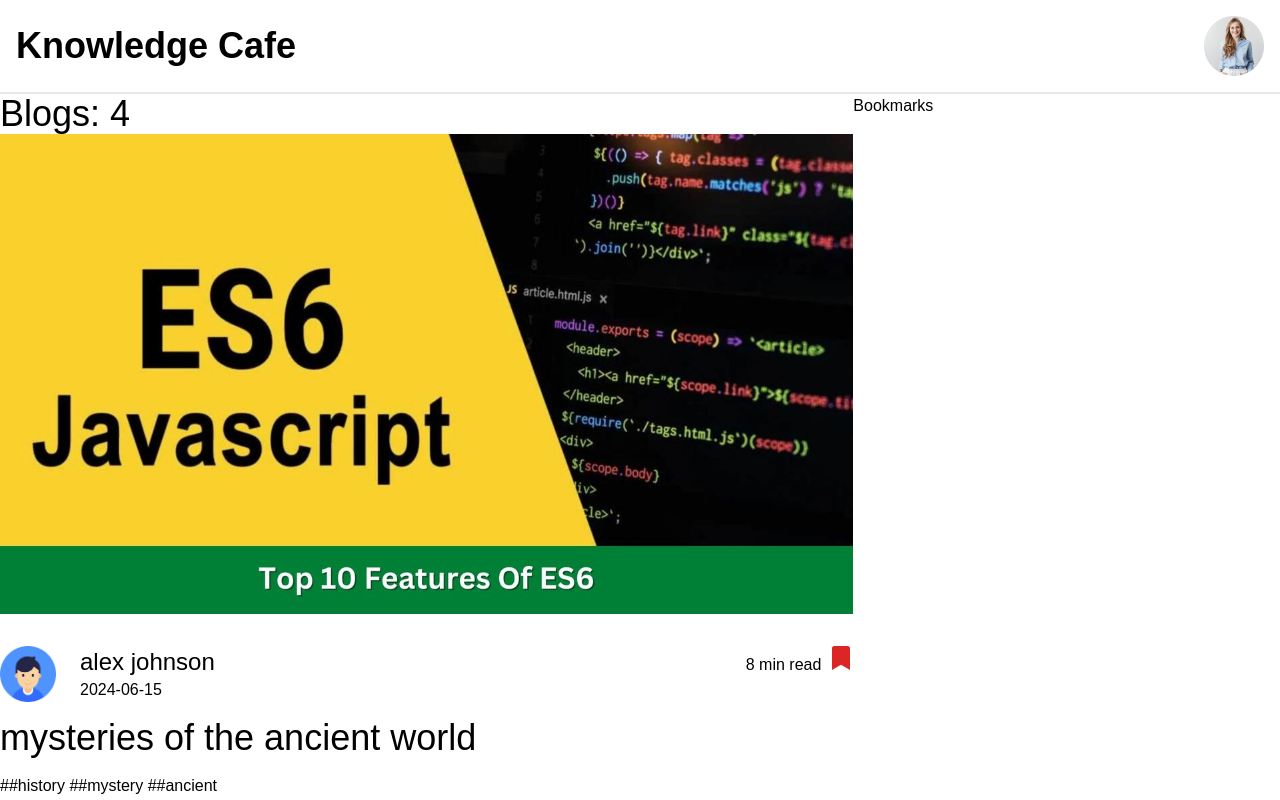
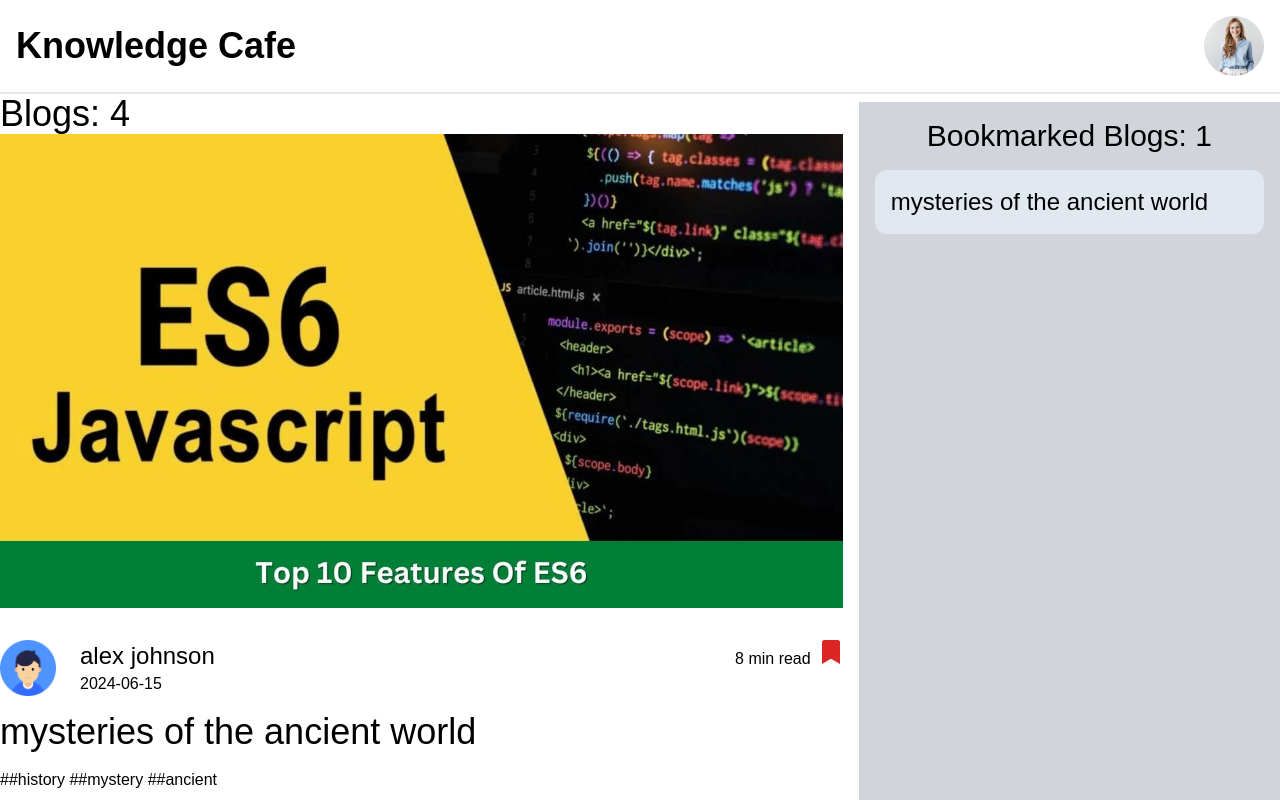
Before and after one commit to salman-ibne-shofi/react-knowledge-cafe, a React (Vite) app: page / in a window 1280 px wide. Both pictures are taken after a click on the button 841 px from the left and 657 px from the top of the page. Shown: the top 800 px of the page. Built offline with nearby package versions, Linux system fonts and the light colour scheme.

Commit message:
handle bookmark state and display bookmark

```diff
--- a/src/App.jsx
+++ b/src/App.jsx
@@ -8,7 +8,8 @@ function App() {
    const [bookmarks, setBookmarks] = useState([]);
 
     const handleAddToBookmark = blog =>{
-        console.log('bookmark adding soon');
+        const newBookmarks = [...bookmarks, blog];
+        setBookmarks(newBookmarks);
     }
 
   return (
@@ -16,7 +17,7 @@ function App() {
       <Header></Header>
       <main className='md:flex max-w-7xl mx-auto'>
       <Blogs handleAddToBookmark={handleAddToBookmark}></Blogs>
-      <Bookmarks></Bookmarks>
+      <Bookmarks bookmarks={bookmarks}></Bookmarks>
       </main>
     </>
   )
--- a/src/Components/Blog/Blog.jsx
+++ b/src/Components/Blog/Blog.jsx
@@ -29,7 +29,7 @@ const Blog = ({ blog, handleAddToBookmark }) => {
 				<div>
 					<span className="">{reading_time} min read</span>
 					<button
-						onClick={handleAddToBookmark}
+						onClick={() => handleAddToBookmark(blog)}
 						className="ml-2 text-2xl text-red-600"
 					>
 						<FaBookmark></FaBookmark>
@@ -51,6 +51,8 @@ const Blog = ({ blog, handleAddToBookmark }) => {
 
 Blog.propTypes = {
 	blog: PropTypes.object.isRequired,
+    handleAddToBookmark: PropTypes.func
+
 };
 
 export default Blog;
--- /dev/null
+++ b/src/Components/Bookmark/Bookmark.jsx
@@ -0,0 +1,16 @@
+import PropTypes from 'prop-types';
+
+const Bookmark = ({bookmark}) => {
+    const {title} = bookmark;
+    return (
+        <div className='bg-slate-200 p-4 m-4 rounded-xl'>
+            <h3 className="text-2xl">{title}</h3>
+        </div>
+    );
+};
+
+Bookmark.propTypes = {
+    bookmark: PropTypes.object
+}
+
+export default Bookmark;
--- a/src/Components/Bookmarks/Bookmarks.jsx
+++ b/src/Components/Bookmarks/Bookmarks.jsx
@@ -1,9 +1,19 @@
-const Bookmarks = () => {
+import PropTypes from "prop-types";
+import Bookmark from "../Bookmark/Bookmark";
+
+const Bookmarks = ({ bookmarks }) => {
 	return (
-		<div className="md:w-1/3">
-			<h2>Bookmarks</h2>
+		<div className="md:w-1/3 bg-gray-300 ml-4 mt-2 pt-4">
+			<h2 className="text-3xl text-center">Bookmarked Blogs: {bookmarks.length}</h2>
+			{bookmarks.map((bookmark) => (
+				<Bookmark key={bookmark.id} bookmark={bookmark}></Bookmark>
+			))}
 		</div>
 	);
 };
 
+Bookmarks.propTypes = {
+	bookmarks: PropTypes.array,
+};
+
 export default Bookmarks;
--- a/src/Components/Header/Blogs/Blogs.jsx
+++ b/src/Components/Header/Blogs/Blogs.jsx
@@ -1,5 +1,6 @@
 import { useEffect, useState } from "react";
 import Blog from "../../Blog/Blog";
+import PropTypes from 'prop-types';
 
 const Blogs = ({ handleAddToBookmark }) => {
 	const [blogs, setBlogs] = useState([]);
@@ -24,4 +25,8 @@ const Blogs = ({ handleAddToBookmark }) => {
 	);
 };
 
+Blogs.propTypes = {
+    handleAddToBookmark: PropTypes.func
+}
+
 export default Blogs;
```
